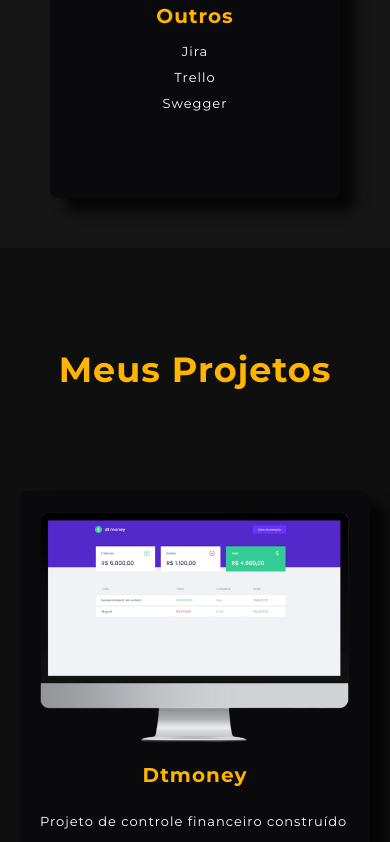
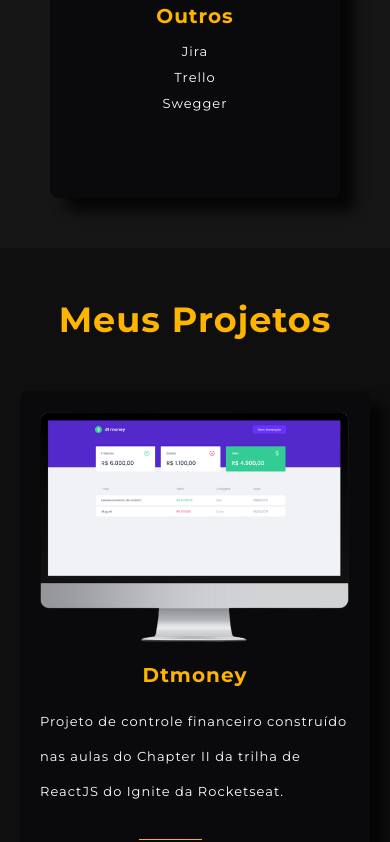
Before and after one commit to EvertonCarvalho1/portfolio-app, a React (Create React App) app: page / in a window 390 px wide. Shown: the part 3058-3900 px from the top of the page. Built offline with nearby package versions, Linux system fonts and the light colour scheme.

Commit message:
contact component for mobile

```diff
--- a/src/components/Footer/styles.ts
+++ b/src/components/Footer/styles.ts
@@ -47,4 +47,10 @@ export const Container = styled.header`
                 }
             }
         }
+
+    @media (max-width: 900px){
+        h1{
+            font-size: 13px;
+        }
+    }
 `;
--- a/src/pages/Contact/index.tsx
+++ b/src/pages/Contact/index.tsx
@@ -50,7 +50,7 @@ const Contact: React.FC = () => {
             emailIsFilled={userEmail}
             nameIsFilled={userName}
             messageIsFilled={message}
-            className='contactAnchor'
+
         >
             <div className="title">
                 <h1>Fale comigo!</h1>
--- a/src/pages/Contact/styles.ts
+++ b/src/pages/Contact/styles.ts
@@ -104,6 +104,33 @@ export const Container = styled.div<Props>`
     }
     }
 
+    @media (max-width: 900px){
+        .title{
+            h1{
+                font-size: 30px;
+            }
+        }
+
+        form{
+            display: flex;
+            flex-direction: column;
+            justify-content: center;
+            width: 100%;
+
+            textarea{
+                font-size: 13px !important;
+            }
+        label{
+            font-size: 13px
+        }
+
+        input[type=text],
+        input[type=email]{
+            font-size: 13px;
+        }
+
+        }
+    }
 `;
 
 export const ContainerButton = styled.div`
@@ -165,4 +192,11 @@ export const ContainerButton = styled.div`
             transform: rotate(360deg);
           }
         }
+
+
+        @media (max-width: 900px){
+            input{
+            font-size: 13px !important;
+            }
+        }
 `;
--- a/src/pages/Main/index.tsx
+++ b/src/pages/Main/index.tsx
@@ -77,7 +77,7 @@ export function Main() {
                 </div>
 
                 <div
-                    className='contact'
+                    className='contact contactAnchor'
                     id="contact"
                 >
                     <ArrowDropDown className="ArrowDropDown" />
@@ -92,7 +92,6 @@ export function Main() {
                 >
                     <i className="fa fa-whatsapp whatsapp-icon"></i>
                 </a>
-
             </Container>
             <Footer />
         </>
--- a/src/pages/Main/styles.ts
+++ b/src/pages/Main/styles.ts
@@ -154,18 +154,14 @@ export const Container = styled.div`
     }
 
     .projects{
-        display: flex;
-        justify-content: center;
-        width: 100%;
-        padding: 100px 20px ;
-        background-color: #0f0f0f;
+        padding: 50px 20px ;
     }
 
     .contact{
         width: 100%;
         background-color: #161617;
         position: relative;
-        padding: 100px;
+        padding: 50px 20px;
 
         > svg{
             position: absolute;
@@ -177,11 +173,8 @@ export const Container = styled.div`
         }
     }
 
-    .ArrowDropDown{
-        display: none;
+        .ArrowDropDown{
+            display: none;
+        }
     }
-
-    }
-
-
 `;
--- a/src/pages/Projects/styles.ts
+++ b/src/pages/Projects/styles.ts
@@ -25,4 +25,10 @@ export const Container = styled.header`
     .projectsContainer{
         margin-bottom: 100px;
     }
+
+    @media (max-width: 900px){
+        >h1{
+        margin-bottom: 50px;
+    }
+    }
 `;
--- a/src/styles/global.ts
+++ b/src/styles/global.ts
@@ -18,6 +18,7 @@ body{
     .MuiDrawer-paper{
         background-color: #000;
         width: 100%;
+        border-bottom: 1px solid #FFB400;
 
         .drawerContent{
             .aNav{
```
